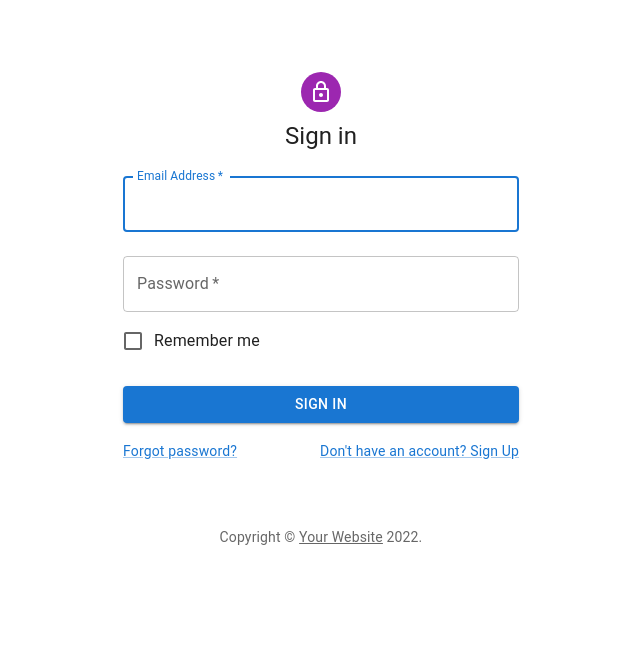
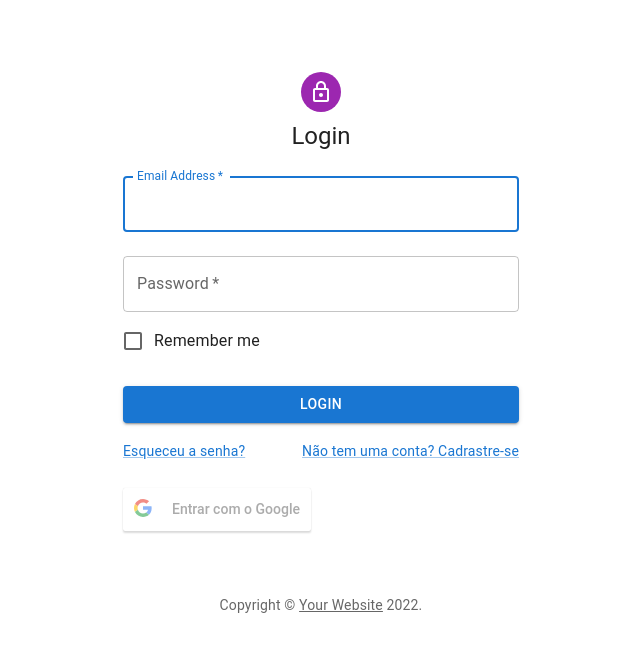
Before and after one commit to AndreBarquet/followprices-frontend, a React (Create React App) app: page / in a window 1280 px wide. Shown: the top 652 px of the page, without its empty margins (319-959 px from the left). Built offline with nearby package versions, Linux system fonts and the light colour scheme.

Commit message:
add google login

```diff
--- a/package.json
+++ b/package.json
@@ -15,6 +15,7 @@
     "axios": "^0.26.1",
     "react": "^17.0.2",
     "react-dom": "^17.0.2",
+    "react-google-login": "^5.2.2",
     "react-redux": "^7.2.6",
     "react-router-dom": "^6.2.2",
     "react-scripts": "5.0.0",
--- a/src/pages/SignIn.js
+++ b/src/pages/SignIn.js
@@ -13,6 +13,7 @@ import Typography from '@mui/material/Typography';
 import Container from '@mui/material/Container';
 import { createTheme, ThemeProvider } from '@mui/material/styles';
 import { useNavigate } from 'react-router-dom';
+import { GoogleLogin } from 'react-google-login';
 
 function Copyright(props) {
   return (
@@ -31,6 +32,7 @@ const theme = createTheme();
 
 export default function SignIn() {
   const history = useNavigate();
+  const googleAuthClientId = "482301149779-lh3rt9hv2gpf50j9bttvnea6u3ihfe4u.apps.googleusercontent.com";
 
   const handleSubmit = (event) => {
     event.preventDefault();
@@ -41,6 +43,10 @@ export default function SignIn() {
     });
     history('/home');
   };
+
+  const responseGoogle = (response) => {
+    console.log(response);
+  }
 
   return (
     <ThemeProvider theme={theme}>
@@ -57,54 +63,38 @@ export default function SignIn() {
           <Avatar sx={{ m: 1, bgcolor: 'secondary.main' }}>
             <LockOutlinedIcon />
           </Avatar>
-          <Typography component="h1" variant="h5">
-            Sign in
-          </Typography>
+          <Typography component="h1" variant="h5">Login</Typography>
+
           <Box component="form" onSubmit={handleSubmit} noValidate sx={{ mt: 1 }}>
-            <TextField
-              margin="normal"
-              required
-              fullWidth
-              id="email"
-              label="Email Address"
-              name="email"
-              autoComplete="email"
-              autoFocus
-            />
-            <TextField
-              margin="normal"
-              required
-              fullWidth
-              name="password"
-              label="Password"
-              type="password"
-              id="password"
-              autoComplete="current-password"
-            />
+            <TextField margin="normal" required fullWidth id="email" label="Email Address" name="email" autoComplete="email" autoFocus />
+            <TextField margin="normal" required fullWidth name="password" label="Password" type="password" id="password" autoComplete="current-password" />
             <FormControlLabel
               control={<Checkbox value="remember" color="primary" />}
               label="Remember me"
             />
-            <Button
-              type="submit"
-              fullWidth
-              variant="contained"
-              sx={{ mt: 3, mb: 2 }}
-            >
-              Sign In
-            </Button>
+
+            <Button type="submit" fullWidth variant="contained" sx={{ mt: 3, mb: 2 }}>Login</Button>
             <Grid container>
               <Grid item xs>
-                <Link href="#" variant="body2">
-                  Forgot password?
-                </Link>
+                <Link href="#" variant="body2">Esqueceu a senha?</Link>
               </Grid>
               <Grid item>
-                <Link href="#" variant="body2">
-                  {"Don't have an account? Sign Up"}
-                </Link>
+                <Link href="#" variant="body2">{"Não tem uma conta? Cadrastre-se"}</Link>
               </Grid>
             </Grid>
+
+            <Grid container style={{ marginTop: 25 }}>
+              <Grid item xs>
+                <GoogleLogin
+                  clientId={googleAuthClientId}
+                  buttonText="Entrar com o Google"
+                  onSuccess={responseGoogle}
+                  onFailure={responseGoogle}
+                  cookiePolicy={'single_host_origin'}
+                />
+              </Grid>
+            </Grid>
+
           </Box>
         </Box>
         <Copyright sx={{ mt: 8, mb: 4 }} />
```
Also changed, not shown: src/App.js (+2 -5 lines), 1 other file (tests, documents, lock files or other folders).
